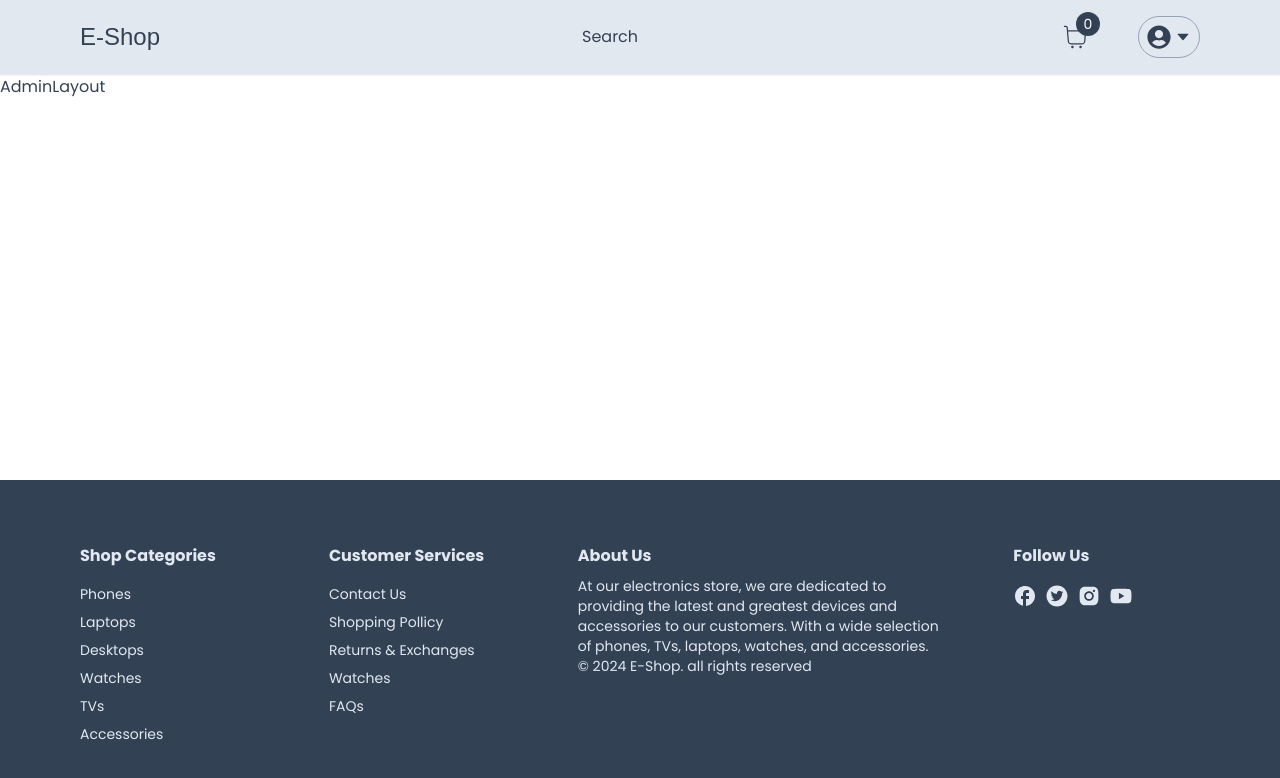
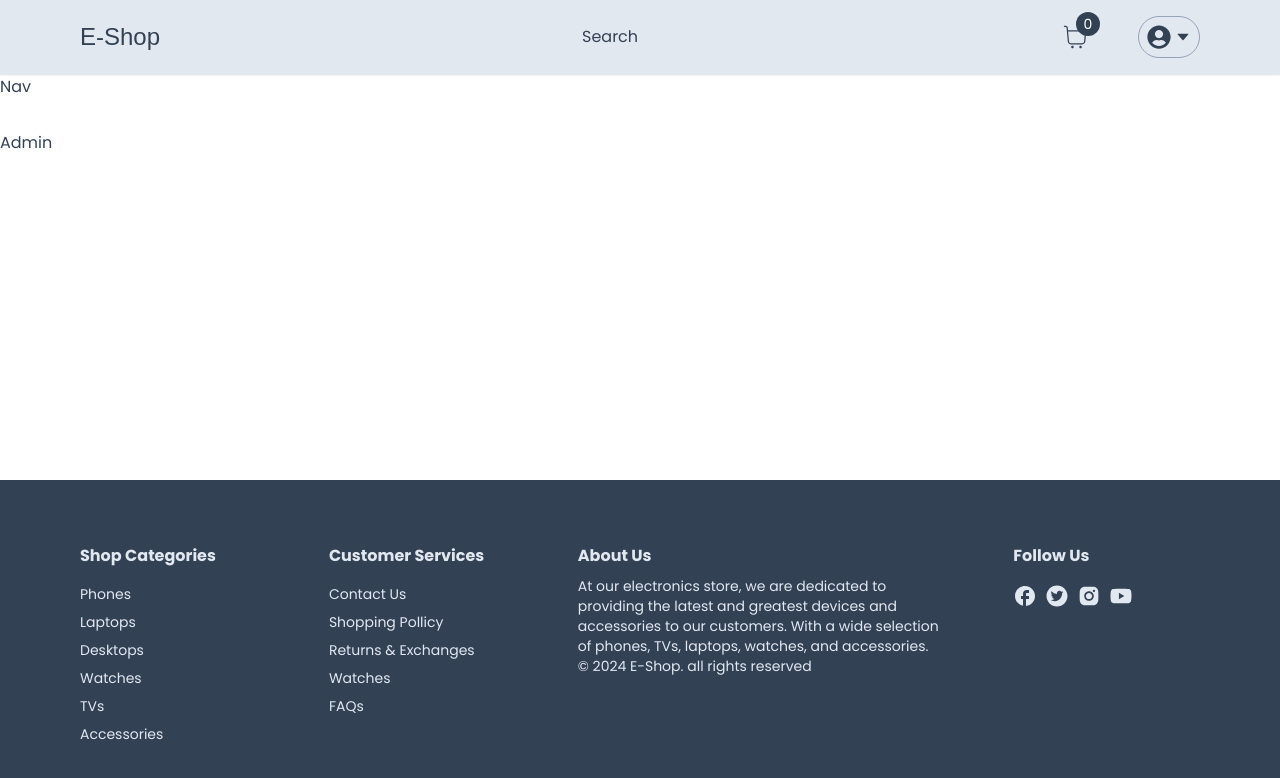
Before and after one commit to Alek30k/E-shop, a Next.js app: page /admin in a window 1280 px wide. Shown: the top 778 px of the page. Built offline with nearby package versions, Linux system fonts and the light colour scheme; no server answers; a web font is replaced by a local one.

Commit message:
last commit

```diff
--- a/app/admin/layout.tsx
+++ b/app/admin/layout.tsx
@@ -1,5 +1,10 @@
-const AdminLayout = () => {
-  return <div>AdminLayout</div>;
+const AdminLayout = ({ children }: { children: React.ReactNode }) => {
+  return (
+    <div>
+      <div>Nav</div>
+      {children}
+    </div>
+  );
 };
 
 export default AdminLayout;
--- a/app/admin/page.tsx
+++ b/app/admin/page.tsx
@@ -1,5 +1,10 @@
+export const metadata = {
+  title: "E-shop Admin",
+  description: "E-shop Admin Dashboard",
+};
+
 const Admin = () => {
-  return <div className="pt-8 text-center">Admin</div>;
+  return <div className="pt-8 ">Admin</div>;
 };
 
 export default Admin;
--- /dev/null
+++ b/app/components/admin/AdminNav.tsx
@@ -0,0 +1,13 @@
+import Container from "../Container";
+
+const AdminNav = () => {
+  return (
+    <div className="w-full shadow-sm top-20 border-b-[1px] pt-4">
+      <Container>
+        <div className="flex flex-row items-center justify-between"></div>
+      </Container>
+    </div>
+  );
+};
+
+export default AdminNav;
```
